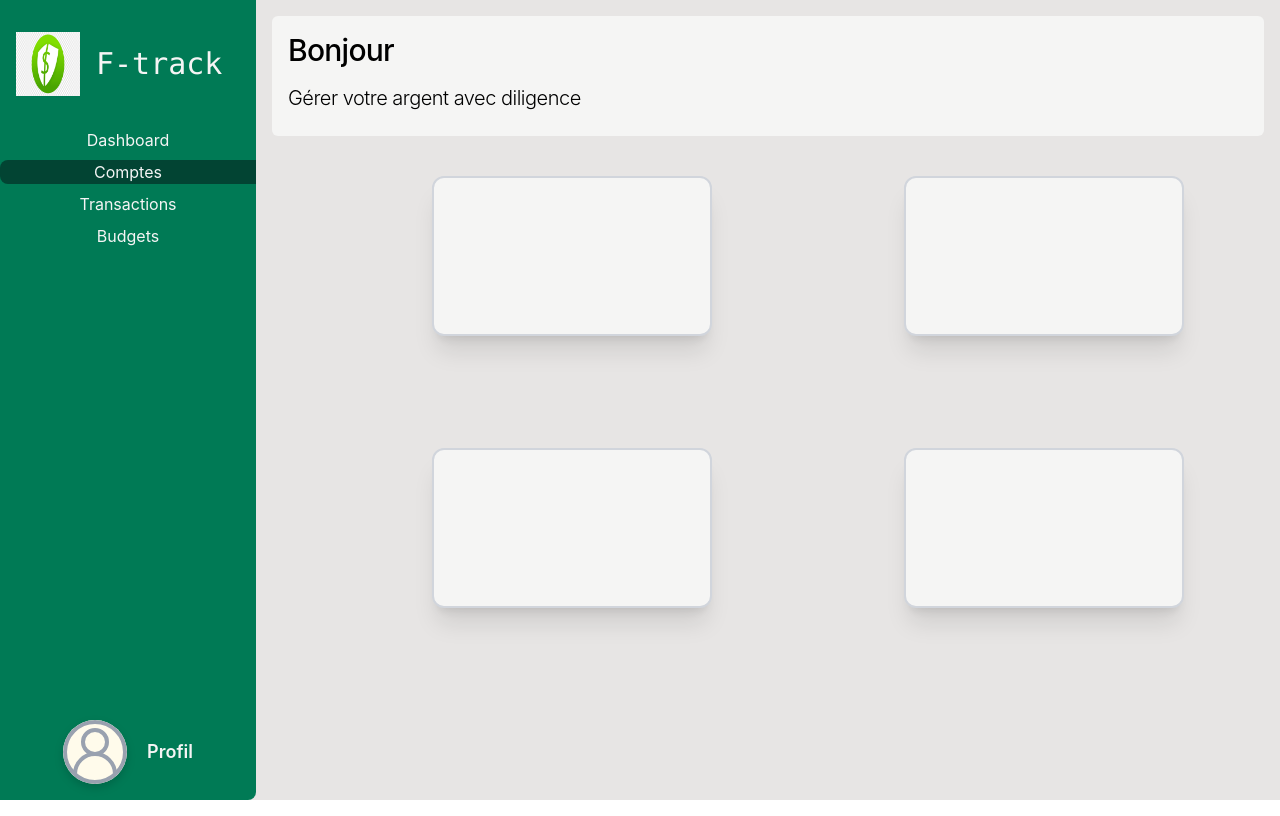
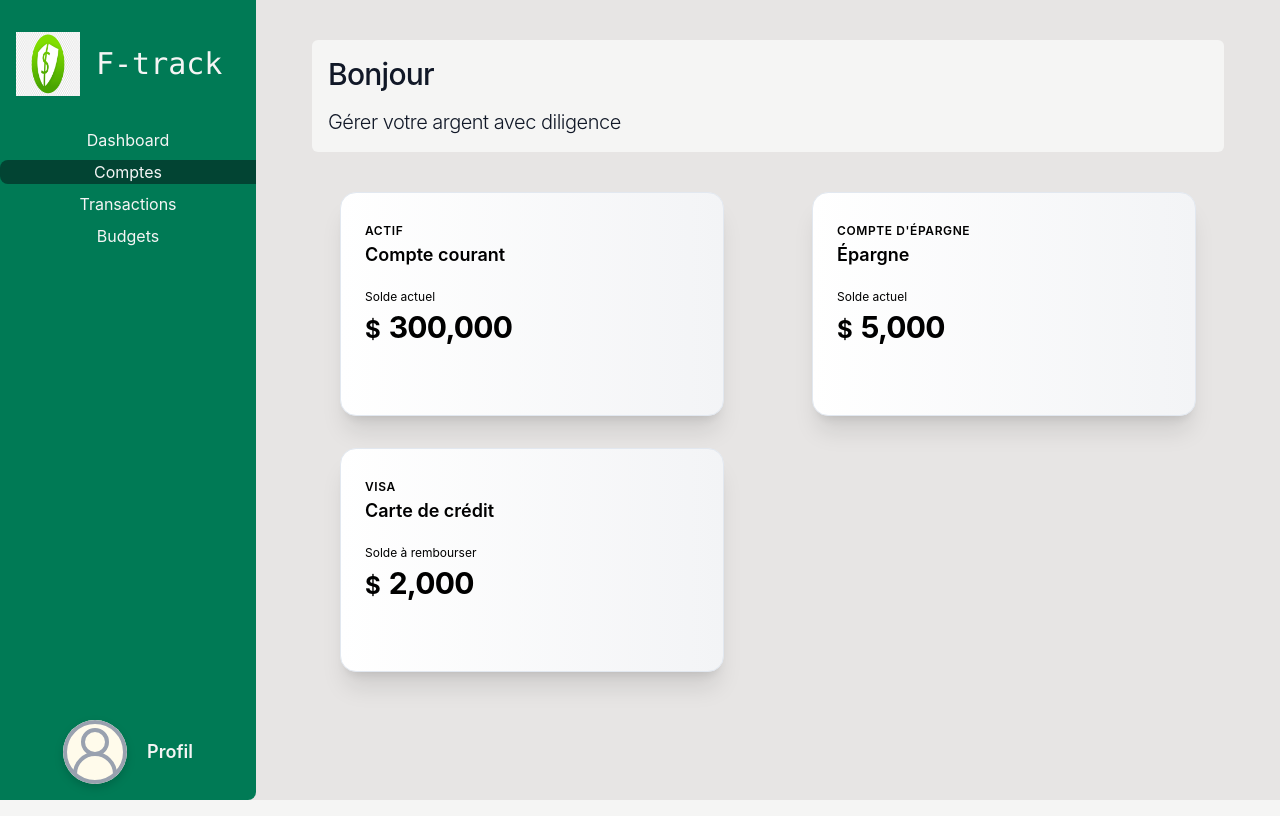
Before and after one commit to ikew19/Finance-tracking, a React (Vite) app: page /comptes in a window 1280 px wide. Built offline with nearby package versions, Linux system fonts and the light colour scheme.

Commit message:
cards comptes

```diff
--- a/package.json
+++ b/package.json
@@ -11,6 +11,7 @@
   },
   "dependencies": {
     "@tailwindcss/vite": "^4.3.1",
+    "daisyui": "^5.5.23",
     "react": "^19.2.6",
     "react-dom": "^19.2.6",
     "react-router-dom": "^7.18.0",
--- a/src/App.css
+++ b/src/App.css
@@ -1,199 +1,41 @@
 @import "tailwindcss";
+@plugin "daisyui";
 
-:root { --accent: ...
-  background-color: var(--color-neutral-700);
-  }
-
-body { margin: 0 }
-
-.counter {
-  font-size: 16px;
-  padding: 5px 10px;
-  border-radius: 5px;
-  color: var(--accent);
-  background: var(--accent-bg);
-  border: 2px solid transparent;
-  transition: border-color 0.3s;
-  margin-bottom: 24px;
-
-  &:hover {
-    border-color: var(--accent-border);
-  }
-  &:focus-visible {
-    outline: 2px solid var(--accent);
-    outline-offset: 2px;
-  }
+:root {
+  color-scheme: light;
+  font-family: Inter, system-ui, -apple-system, BlinkMacSystemFont, "Segoe UI", sans-serif;
+  background-color: #f5f5f4;
+  color: #111827;
 }
 
-.hero {
-  position: relative;
-
-  .base,
-  .framework,
-  .vite {
-    inset-inline: 0;
-    margin: 0 auto;
-  }
-
-  .base {
-    width: 170px;
-    position: relative;
-    z-index: 0;
-  }
-
-  .framework,
-  .vite {
-    position: absolute;
-  }
-
-  .framework {
-    z-index: 1;
-    top: 34px;
-    height: 28px;
-    transform: perspective(2000px) rotateZ(300deg) rotateX(44deg) rotateY(39deg)
-      scale(1.4);
-  }
-
-  .vite {
-    z-index: 0;
-    top: 107px;
-    height: 26px;
-    width: auto;
-    transform: perspective(2000px) rotateZ(300deg) rotateX(40deg) rotateY(39deg)
-      scale(0.8);
-  }
+html,
+body,
+#root {
+  margin: 0;
+  min-height: 100%;
 }
 
-#center {
-  display: flex;
-  flex-direction: column;
-  gap: 25px;
-  place-content: center;
-  place-items: center;
-  flex-grow: 1;
-
-  @media (max-width: 1024px) {
-    padding: 32px 20px 24px;
-    gap: 18px;
-  }
+body {
+  min-width: 320px;
+  min-height: 100vh;
 }
 
-#next-steps {
-  display: flex;
-  border-top: 1px solid var(--border);
-  text-align: left;
-
-  & > div {
-    flex: 1 1 0;
-    padding: 32px;
-    @media (max-width: 1024px) {
-      padding: 24px 20px;
-    }
-  }
-
-  .icon {
-    margin-bottom: 16px;
-    width: 22px;
-    height: 22px;
-  }
-
-  @media (max-width: 1024px) {
-    flex-direction: column;
-    text-align: center;
-  }
+a {
+  color: inherit;
+  text-decoration: none;
 }
 
-#docs {
-  border-right: 1px solid var(--border);
-
-  @media (max-width: 1024px) {
-    border-right: none;
-    border-bottom: 1px solid var(--border);
-  }
+img {
+  display: block;
+  max-width: 100%;
 }
 
-#next-steps ul {
-  list-style: none;
-  padding: 0;
-  display: flex;
-  gap: 8px;
-  margin: 32px 0 0;
-
-  .logo {
-    height: 18px;
-  }
-
-  a {
-    color: var(--text-h);
-    font-size: 16px;
-    border-radius: 6px;
-    background: var(--social-bg);
-    display: flex;
-    padding: 6px 12px;
-    align-items: center;
-    gap: 8px;
-    text-decoration: none;
-    transition: box-shadow 0.3s;
-
-    &:hover {
-      box-shadow: var(--shadow);
-    }
-    .button-icon {
-      height: 18px;
-      width: 18px;
-    }
-  }
-
-  @media (max-width: 1024px) {
-    margin-top: 20px;
-    flex-wrap: wrap;
-    justify-content: center;
-
-    li {
-      flex: 1 1 calc(50% - 8px);
-    }
-
-    a {
-      width: 100%;
-      justify-content: center;
-      box-sizing: border-box;
-    }
-  }
-}
-
-#spacer {
-  height: 88px;
-  border-top: 1px solid var(--border);
-  @media (max-width: 1024px) {
-    height: 48px;
-  }
-}
-
-.ticks {
-  position: relative;
-  width: 100%;
-
-  &::before,
-  &::after {
-    content: '';
-    position: absolute;
-    top: -4.5px;
-    border: 5px solid transparent;
-  }
-
-  &::before {
-    left: 0;
-    border-left-color: var(--border);
-  }
-  &::after {
-    right: 0;
-    border-right-color: var(--border);
-  }
+* {
+  box-sizing: border-box;
 }
 
 a.active {
   background-color: #024433;
-  border-top-left-radius: var(--radius-lg); /* 0.5rem (8px) */
-  border-bottom-left-radius: var(--radius-lg); /* 0.5rem (8px) */
-
+  border-top-left-radius: var(--radius-lg);
+  border-bottom-left-radius: var(--radius-lg);
 }
--- a/src/App.tsx
+++ b/src/App.tsx
@@ -1,4 +1,3 @@
-import { useState } from 'react'
 import './App.css'
 import Navbar from './components/Navbar'
 import { Routes, Route } from 'react-router-dom'
--- a/src/Pages/Comptes.tsx
+++ b/src/Pages/Comptes.tsx
@@ -1,23 +1,106 @@
+const checkingAccount = (amount: number) => {
+  return (
+    <>
+      <div className="h-56 w-full max-w-xl rounded-2xl border border-slate-200 bg-white bg-gradient-to-r from-white-100 to-gray-100 p-6 shadow-xl sm:w-96">
+        <div className="flex items-center justify-between">
+          <div>
+            <span className="text-xs font-semibold uppercase tracking-wider text-black">
+              Actif
+            </span>
+            <h3 className="text-lg font-semibold text-black">Compte courant</h3>
+          </div>
+        </div>
+
+        <div className="pt-5">
+          <p className="text-xs text-black">Solde actuel</p>
+          <div className="mt-1 flex items-baseline gap-2">
+            <span className="text-2xl font-bold text-black">$</span>
+            <span className="text-3xl font-bold tracking-tight text-black">
+              {amount.toLocaleString()}
+            </span>
+          </div>
+        </div>
+      </div>
+    </>
+  );
+};
+
+const visaAccount = (amount: number) => {
+  return (
+    <>
+      <div className="h-56 w-full max-w-sm rounded-2xl border border-slate-200 bg-white bg-gradient-to-r from-white-100 to-gray-100 p-6 shadow-xl sm:w-96">
+        <div className="flex items-center justify-between">
+          <div>
+            <span className="text-xs font-semibold uppercase tracking-wider text-black">
+              Visa
+            </span>
+            <h3 className="text-lg font-semibold text-black">
+              Carte de crédit
+            </h3>
+          </div>
+        </div>
+
+        <div className="pt-5">
+          <p className="text-xs text-black">Solde à rembourser</p>
+          <div className="mt-1 flex items-baseline gap-2">
+            <span className="text-2xl font-bold text-black">$</span>
+            <span className="text-3xl font-bold tracking-tight text-black">
+              {amount.toLocaleString()}
+            </span>
+          </div>
+        </div>
+      </div>
+    </>
+  );
+};
+
+const savings = (amount: number) => {
+  return (
+    <>
+      <div className="h-56 w-full max-w-sm rounded-2xl border border-slate-200 bg-white bg-gradient-to-r from-white-100 to-gray-100 p-6 shadow-xl sm:w-96">
+        <div className="flex items-center justify-between">
+          <div>
+            <span className="text-xs font-semibold uppercase tracking-wider text-black">
+              Compte d'épargne
+            </span>
+            <h3 className="text-lg font-semibold text-black">Épargne</h3>
+          </div>
+        </div>
+
+        <div className="pt-5">
+          <p className="text-xs text-black">Solde actuel</p>
+          <div className="mt-1 flex items-baseline gap-2">
+            <span className="text-2xl font-bold text-black">$</span>
+            <span className="text-3xl font-bold tracking-tight text-black">
+              {amount.toLocaleString()}
+            </span>
+          </div>
+        </div>
+      </div>
+    </>
+  );
+};
 function Comptes() {
-
   return (
-    <div className="h-full">
-      <header className="bg-stone-100 p-4 h-30 rounded-md inset-shadow-xl">
-        <h1 className="text-3xl tracking-tight font-sans font-medium subpixel-antialiased">Bonjour</h1>
+    <div className="min-h-screen px-4 py-6 sm:px-6 lg:px-10">
+      <header className="rounded-md bg-stone-100 p-4 inset-shadow-xl">
+        <h1 className="text-3xl tracking-tight font-sans font-medium subpixel-antialiased">
+          Bonjour
+        </h1>
         <span className="block h-4" />
-        <p className="text-xl tracking-tight font-sans font-light "> Gérer votre argent avec diligence</p>
+        <p className="text-xl tracking-tight font-sans font-light ">
+          {" "}
+          Gérer votre argent avec diligence
+        </p>
       </header>
 
-      <main className=" grid grid-cols-2 gap-8 ml-20 place-items-center justify-content-center h-2/3">
-        <div className=" h-40 w-70 bg-stone-100 p-4 h-40 rounded-xl shadow-xl inset-shadow-3xl border-2 border-gray-300" />
-        <div className="h-40 w-70 bg-stone-100 p-4 h-40 rounded-xl shadow-xl inset-shadow-3xl border-2 border-gray-300" />
-        <div className="h-40 w-70 bg-stone-100 p-4 h-40 rounded-xl shadow-xl inset-shadow-3xl border-2 border-gray-300" />
-        <div className="h-40 w-70 bg-stone-100 p-4 h-40 rounded-xl shadow-xl inset-shadow-3xl border-2 border-gray-300" />
-
+      <main className="mx-auto grid w-full max-w-5xl grid-cols-1 justify-items-center gap-8 pt-10 md:grid-cols-2">
+        {checkingAccount(300000)}
+        {savings(5000)}
+        {visaAccount(2000)}
       </main>
-
     </div>
   );
 }
 
-export default Comptes
+export default Comptes;
```
Also changed, not shown: 1 other file (tests, documents, lock files or other folders).
